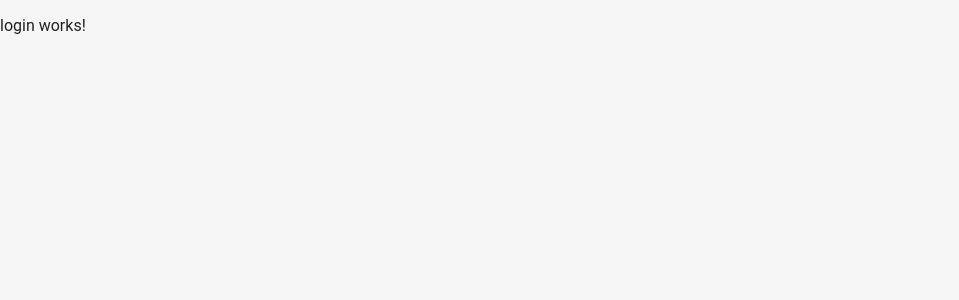
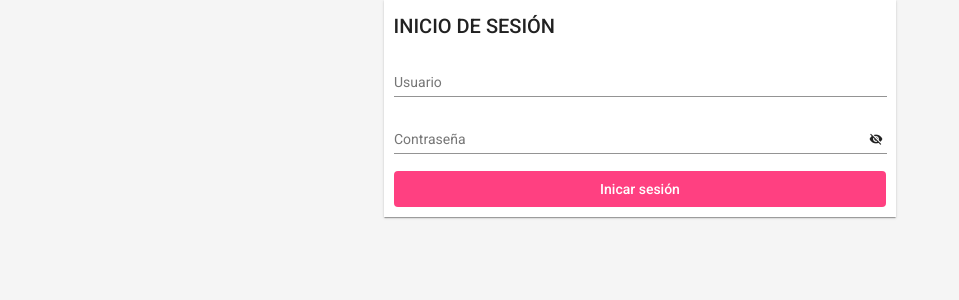
Before and after one commit to urmanzaru/capacitacionAngular9, an Angular app: page /access in a window 1280 px wide. Shown: the top 300 px of the page, without its empty margins (0-959 px from the left). Built offline with nearby package versions, Linux system fonts and the light colour scheme.

Commit message:
Ejercicio 2 resuelto.

```diff
--- a/angular.json
+++ b/angular.json
@@ -28,6 +28,7 @@
               "src/assets"
             ],
             "styles": [
+              "./node_modules/@angular/material/prebuilt-themes/indigo-pink.css",
               "src/styles.scss"
             ],
             "scripts": []
@@ -92,6 +93,7 @@
               "src/assets"
             ],
             "styles": [
+              "./node_modules/@angular/material/prebuilt-themes/indigo-pink.css",
               "src/styles.scss"
             ],
             "scripts": []
--- a/package.json
+++ b/package.json
@@ -12,10 +12,12 @@
   "private": true,
   "dependencies": {
     "@angular/animations": "~9.0.0",
+    "@angular/cdk": "^9.2.0",
     "@angular/common": "~9.0.0",
     "@angular/compiler": "~9.0.0",
     "@angular/core": "~9.0.0",
     "@angular/forms": "~9.0.0",
+    "@angular/material": "^9.2.0",
     "@angular/platform-browser": "~9.0.0",
     "@angular/platform-browser-dynamic": "~9.0.0",
     "@angular/router": "~9.0.0",
--- a/src/app/app.module.ts
+++ b/src/app/app.module.ts
@@ -10,6 +10,8 @@ import { PracticeComponent } from './practice/practice.component';
 import { ProductSharedComponent } from './shared/product-shared/product-shared.component';
 import { Exercise1Component } from './exercises/exercise1/exercise1.component';
 import { ProductSharedListComponent } from './shared/product-shared-list/product-shared-list.component';
+import { BrowserAnimationsModule } from '@angular/platform-browser/animations';
+import { AppMaterialModule } from './app-material.module';
 
 @NgModule({
   declarations: [
@@ -26,6 +28,8 @@ import { ProductSharedListComponent } from './shared/product-shared-list/product
     AppRoutingModule,
     FormsModule,
     ReactiveFormsModule,
+    BrowserAnimationsModule,
+    AppMaterialModule
   ],
   providers: [],
   bootstrap: [AppComponent]
--- a/src/app/exercises/exercise1/exercise1.component.ts
+++ b/src/app/exercises/exercise1/exercise1.component.ts
@@ -34,4 +34,11 @@ export class Exercise1Component implements OnInit {
     }
     this.listProducts.push(this.createProduct);
   }
+
+  deleteProduct(productForm: NgForm){
+    if(productForm.valid){
+      console.log('Formulario valido.');
+    }
+    this.listProducts.splice;
+  }
 }
--- a/src/app/login/login.component.html
+++ b/src/app/login/login.component.html
@@ -1 +1,24 @@
-<p>login works!</p>
+<div style="padding: 10; padding-top: 50;">
+  <div class="row fx-cv-ch">
+    <div class="col-12-col-xd-4">
+      <div class="mat-elevation-z1 bg-main pd-general">
+        <div  class="col-12-col-xd-4">
+          <h2 style="align-items: center; align-self: center; align-content: center;">INICIO DE SESIÓN</h2>
+        </div>
+          <form>
+            <mat-form-field class="mat-form">
+              <input matInput placeholder="Usuario" type="text">
+            </mat-form-field>
+            <mat-form-field class="mat-form">
+              <input matInput placeholder="Contraseña"  [type]="hide ? 'password' : 'text'">
+
+              <button mat-icon-button matSuffix (click)="hide = !hide" [attr.aria-label]="'Hide password'" [attr.aria-pressed]="hide">
+                <mat-icon>{{hide ? 'visibility_off' : 'visibility'}}</mat-icon>
+                </button>
+            </mat-form-field>
+            <button class="block-button" mat-flat-button color="accent">Inicar sesión</button>
+          </form>
+      </div>
+    </div>
+  </div>
+</div>
--- a/src/app/login/login.component.ts
+++ b/src/app/login/login.component.ts
@@ -6,6 +6,7 @@ import { Component, OnInit } from '@angular/core';
   styleUrls: ['./login.component.scss']
 })
 export class LoginComponent implements OnInit {
+  hide = true;
 
   constructor() { }
 
--- a/src/app/shared/product-shared-list/product-shared-list.component.html
+++ b/src/app/shared/product-shared-list/product-shared-list.component.html
@@ -16,6 +16,9 @@
       <div class="col">
         <img src="{{product.image}}" width="100px" height="50px">
       </div>
+      <div class="col">
+          <button type="submit">Eliminar</button>
+      </div>
     </div>
 </div>
 </div>
--- a/src/app/shared/product-shared-list/product-shared-list.component.ts
+++ b/src/app/shared/product-shared-list/product-shared-list.component.ts
@@ -10,9 +10,12 @@ export class ProductSharedListComponent implements OnInit {
 
 
   @Input()
+
   product: ProductInt;
   constructor() { }
 
   ngOnInit(): void {
   }
+
+
 }
--- a/src/index.html
+++ b/src/index.html
@@ -8,8 +8,10 @@
   <link rel="icon" type="image/x-icon" href="favicon.ico">
   <link rel="stylesheet" href="assets/css/grids.css">
 
+  <link href="https://fonts.googleapis.com/css?family=Roboto:300,400,500&display=swap" rel="stylesheet">
+  <link href="https://fonts.googleapis.com/icon?family=Material+Icons" rel="stylesheet">
 </head>
-<body>
+<body class="mat-typography">
   <app-root></app-root>
 </body>
 </html>
--- a/src/styles.scss
+++ b/src/styles.scss
@@ -1,3 +1,31 @@
+
+// Custom Theming for Angular Material
+// For more information: https://material.angular.io/guide/theming
+@import '~@angular/material/theming';
+// Plus imports for other components in your app.
+
+// Include the common styles for Angular Material. We include this here so that you only
+// have to load a single css file for Angular Material in your app.
+// Be sure that you only ever include this mixin once!
+@include mat-core();
+
+// Define the palettes for your theme using the Material Design palettes available in palette.scss
+// (imported above). For each palette, you can optionally specify a default, lighter, and darker
+// hue. Available color palettes: https://material.io/design/color/
+$vs-training-primary: mat-palette($mat-indigo);
+$vs-training-accent: mat-palette($mat-pink, A200, A100, A400);
+
+// The warn palette is optional (defaults to red).
+$vs-training-warn: mat-palette($mat-red);
+
+// Create the theme object (a Sass map containing all of the palettes).
+$vs-training-theme: mat-light-theme($vs-training-primary, $vs-training-accent, $vs-training-warn);
+
+// Include theme styles for core and each component used in your app.
+// Alternatively, you can import and @include the theme mixins for each component
+// that you are using.
+@include angular-material-theme($vs-training-theme);
+
 $pp-primary: #0097a7;
 $pp-primaryDark: #008187;
 $pp-accent: #ffab00;
@@ -230,3 +258,5 @@ mat-step-header:hover {
     top: 0px;
     padding: 10px;
 }
+html, body { height: 100%; }
+body { margin: 0; font-family: Roboto, "Helvetica Neue", sans-serif; }
```
Also changed, not shown: src/app/app-material.module.ts (added, +20 -0 lines), 1 other file (tests, documents, lock files or other folders).
